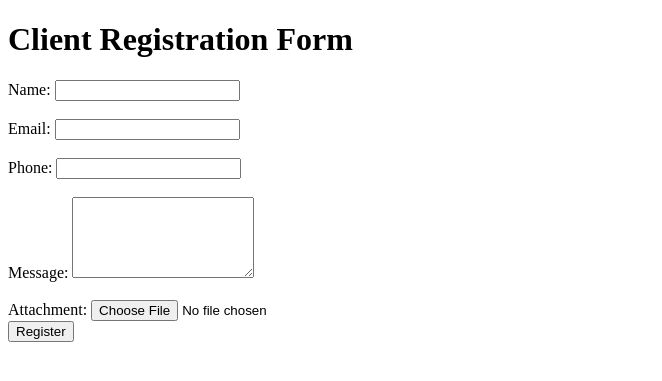
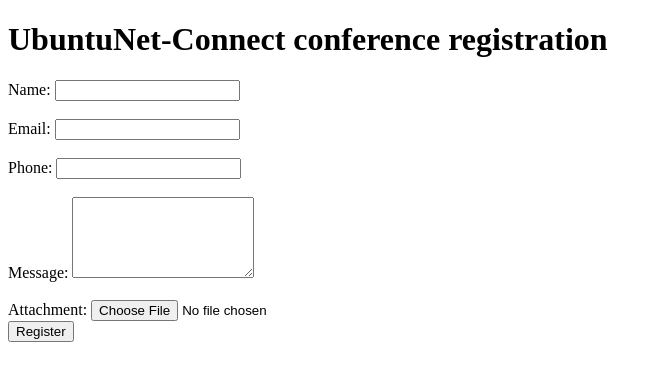
Before and after one commit to Revnyirongo/conference-registration, a PHP site: page / in a window 1280 px wide. Shown: the top 381 px of the page, without its empty margins (0-662 px from the left). Run offline with PHP 8.4, Linux system fonts and the light colour scheme; some libraries are stand-ins or nearby versions.

Commit message:
Update index.php

```diff
--- a/index.php
+++ b/index.php
@@ -4,7 +4,7 @@
 	<title>UbuntuNet-Connect conference registration</title>
 </head>
 <body>
-	<h1>Client Registration Form</h1>
+	<h1>UbuntuNet-Connect conference registration</h1>
 	<form action="" method="POST">
 		<label for="name">Name:</label>
 		<input type="text" name="name" id="name" required><br>
```
